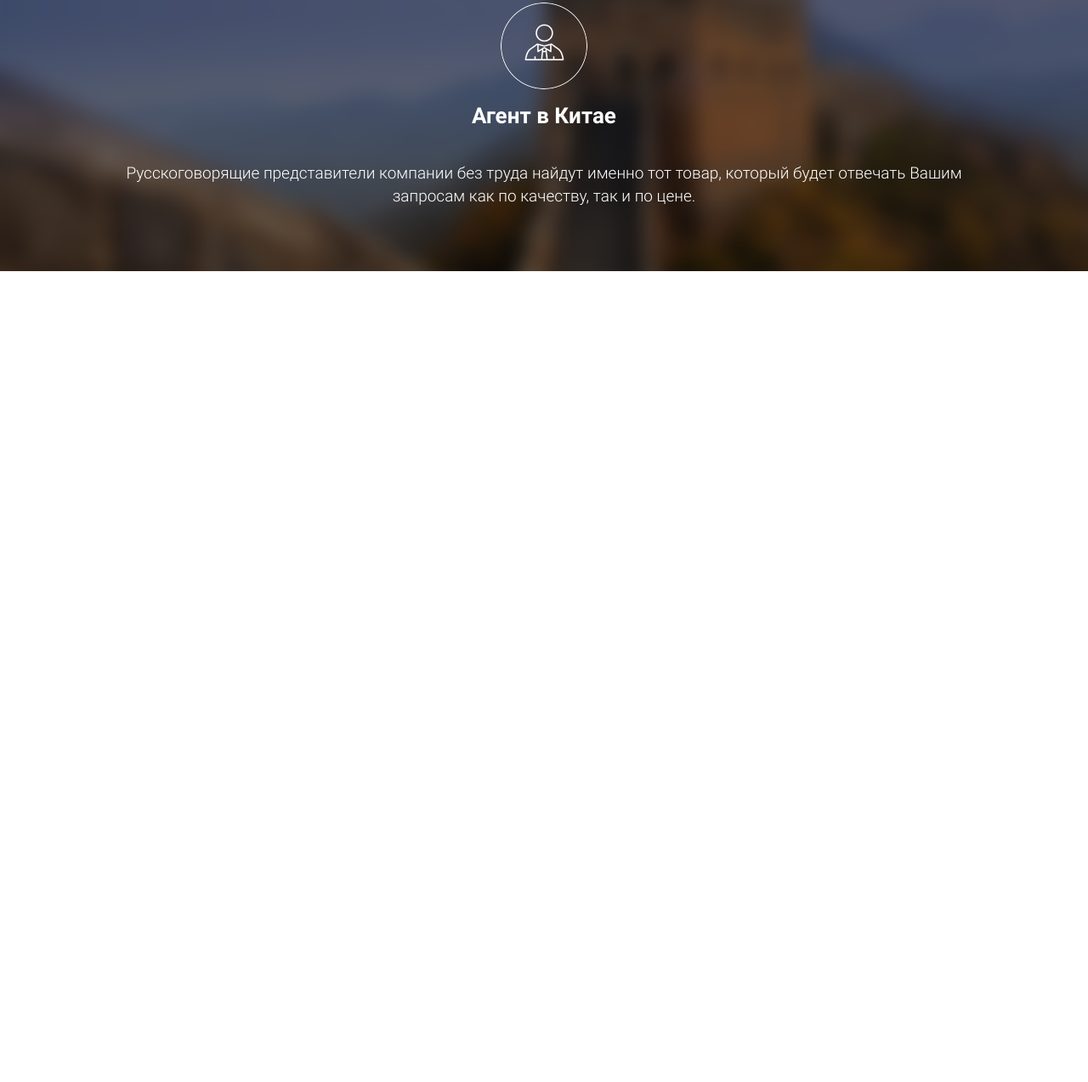
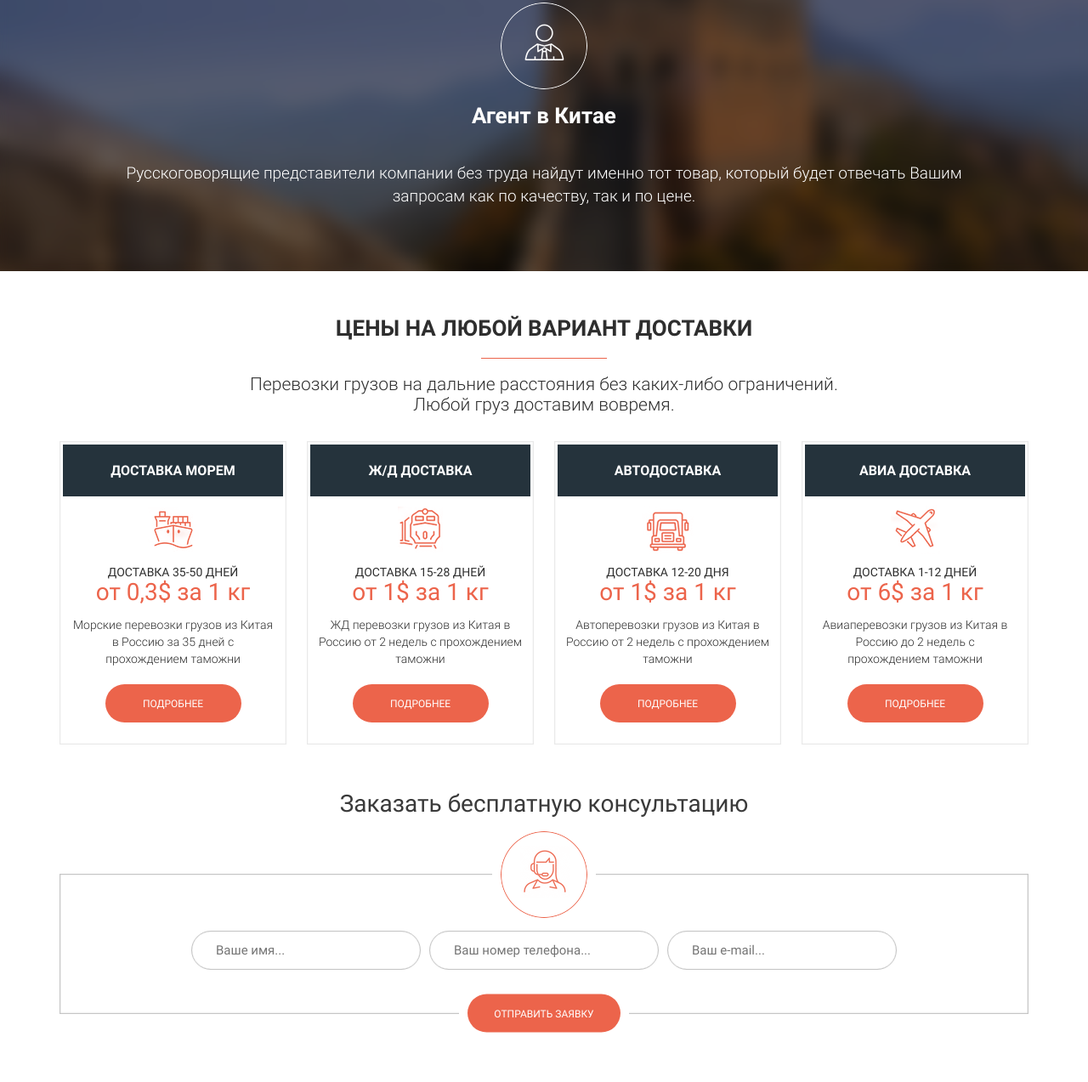
Before and after one commit to N1hron/global-opt, a website: page src/index.html in a window 1280 px wide. Shown: the part 1992-3265 px from the top of the page at 85% size. Before the commit the page ends 2311 px from the top, so only its background shows below. Drawn offline with Linux system fonts and the light colour scheme.

Commit message:
added delivery and consult-form sections

```diff
--- a/gulpfile.js
+++ b/gulpfile.js
@@ -1,10 +1,10 @@
 const {src, dest, watch, parallel} = require('gulp'),
       scss = require('gulp-sass')(require('sass')),
-      concat = require('gulp-concat'),
       rename = require('gulp-rename'),
       browserSync = require('browser-sync').create(),
       autoprefixer = require('gulp-autoprefixer'),
-      sourcemaps = require('gulp-sourcemaps');
+      sourcemaps = require('gulp-sourcemaps'),
+      webpack = require('webpack-stream');
 
 function styles() {
     return src('src/scss/style.scss')
@@ -16,10 +16,40 @@ function styles() {
         .pipe(dest('src/css'))
 }
 
+function js() {
+    return src('src/js/main.js')
+        .pipe(webpack({
+            mode: 'production',
+            output: {
+                filename: 'index.js'
+            },
+            devtool: 'source-map',
+            module: {
+                rules: [
+                  {
+                    test: /\.m?js$/,
+                    exclude: /node_modules/,
+                    use: {
+                      loader: 'babel-loader',
+                      options: {
+                        presets: [
+                          ['@babel/preset-env']
+                        ]
+                      }
+                    }
+                  }
+                ]
+              }
+        }))
+        .pipe(dest('src/'));
+}
+
 function watchFiles() {
     watch(['src/scss/*.scss'], styles);
+    watch(['src/js/**/*.js'], js);
     watch(['src/*.html']).on('change', browserSync.reload);
     watch(['src/scss/*.scss']).on('change', browserSync.reload);
+    watch(['src/js/**/*.js']).on('change', browserSync.reload);
     watch(['src/assets/**.*.*']).on('change', browserSync.reload);
 }
 
@@ -32,7 +62,8 @@ function browsersync() {
 }
 
 exports.styles = styles;
+exports.js = js;
 exports.watchFiles = watchFiles;
 exports.browsersync = browsersync;
 
-exports.default = parallel(styles, browsersync, watchFiles);
+exports.default = parallel(styles, js, browsersync, watchFiles);
--- a/src/index.html
+++ b/src/index.html
@@ -169,6 +169,79 @@
             </div>
             <div class="blur"></div>
         </section>
+        <section class="delivery">
+            <div class="container">
+                <h2 class="line-after">Цены на любой вариант доставки</h2>
+                <p class="delivery__subheader">Перевозки грузов на дальние расстояния без каких-либо ограничений.<br>Любой груз доставим вовремя.</p>
+                <ul class="delivery__items">
+                    <li class="delivery__item">
+                        <h3>Доставка морем</h3>
+                        <div class="delivery__img-container">
+                            <img src="./assets/img/delivery_ship.png" alt="ship">
+                        </div>
+                        <p>Доставка 35-50 дней</p>
+                        <p>
+                            <span>от 0,3$ за 1 кг</span>
+                        </p>
+                        <p class="delivery__descr">Морские перевозки грузов из Китая в Россию за 35 дней с прохождением таможни</p>
+                        <button class="button button_small">Подробнее</button>
+                    </li>
+                    <li class="delivery__item">
+                        <h3>Ж/Д доставка</h3>
+                        <div class="delivery__img-container">
+                            <img src="./assets/img/delivery_train.png" alt="train">
+                        </div>
+                        <p>Доставка 15-28 дней</p>
+                        <p>
+                            <span>от 1$ за 1 кг</span>
+                        </p>
+                        <p class="delivery__descr">ЖД перевозки грузов из Китая в Россию от 2 недель с прохождением таможни</p>
+                        <button class="button button_small">Подробнее</button>
+                    </li>
+                    <li class="delivery__item">
+                        <h3>Автодоставка</h3>
+                        <div class="delivery__img-container">
+                            <img src="./assets/img/delivery_car.png" alt="car">
+                        </div>
+                        <p>Доставка 12-20 дня</p>
+                        <p>
+                            <span>от 1$ за 1 кг</span>
+                        </p>
+                        <p class="delivery__descr">Автоперевозки грузов из Китая в Россию от 2 недель с прохождением таможни</p>
+                        <button class="button button_small">Подробнее</button>
+                    </li>
+                    <li class="delivery__item">
+                        <h3>Авиа доставка</h3>
+                        <div class="delivery__img-container">
+                            <img src="./assets/img/delivery_plane.png" alt="plane">
+                        </div>
+                        <p>Доставка 1-12 дней</p>
+                        <p>
+                            <span>от 6$ за 1 кг</span>
+                        </p>
+                        <p class="delivery__descr">Авиаперевозки грузов из Китая в Россию до 2 недель с прохождением таможни</p>
+                        <button class="button button_small">Подробнее</button>
+                    </li>
+                </ul>
+            </div>
+        </section>
+        <secion class="consult-form">
+            <div class="container">
+                <h2>Заказать бесплатную консультацию</h2>
+                <form>
+                    <img src="./assets/img/consult.png" alt="consultant">
+                    <div class="consult-form__inputs">
+                        <input name="name" type="text" placeholder="Ваше имя..." required>
+                        <input name="phone" type="tel" placeholder="Ваш номер телефона..." required>
+                        <input name="email" type="email" placeholder="Ваш e-mail..." required>
+                    </div>
+                    <div class="btn-bg">
+                        <button class="button button_for-form">Отправить заявку</button>
+                    </div>
+                </form>
+            </div>
+        </secion>
     </main>
+    <script type="module" src="./index.js"></script>
 </body>
 </html>
--- /dev/null
+++ b/src/index.js
@@ -0,0 +1,2 @@
+!function(){"use strict";window.addEventListener("DOMContentLoaded",(function(){console.log("Hello, my name is Slider")}))}();
+//# sourceMappingURL=index.js.map
--- /dev/null
+++ b/src/js/main.js
@@ -0,0 +1,5 @@
+import slider from "./modules/slider";
+
+window.addEventListener('DOMContentLoaded', () => {
+    slider();
+});
--- /dev/null
+++ b/src/js/modules/slider.js
@@ -0,0 +1,3 @@
+export default function slider() {
+    console.log('Hello, my name is Slider');
+}
--- a/src/scss/_buttons.scss
+++ b/src/scss/_buttons.scss
@@ -17,4 +17,20 @@
         line-height: 17px;
         font-weight: 700;
     }
+
+    &_small {
+        width: 160px;
+        height: 45px;
+        font-size: 12px;
+    }
+
+    &_for-form {
+        width: 180px;
+        height: 45px;
+        font-size: 12px;
+    }
+
+    &:hover {
+        background-color: #dc5238;
+    }
 }
--- /dev/null
+++ b/src/scss/_consult-form.scss
@@ -0,0 +1,63 @@
+.consult-form {
+    padding: 58px 0 80px;
+    display: block;
+
+    &__inputs {
+        display: flex;
+        justify-content: center;
+        gap: 10px;
+
+        input {
+            max-width: 270px;
+            width: 100%;
+            height: 46px;
+            padding: 0 28px;
+            color: #2e2e2e;
+            outline: none;
+            border-radius: 23px;
+            box-shadow: 0px 0px 1px 0px rgba(0, 0, 0, 0.2) inset;
+            border: 1px solid #c5c5c5;
+            font-size: 15px;
+            box-sizing: border-box;
+        }
+    }
+
+    img {
+        margin: 0 auto;
+    }
+
+    h2 {
+        font-size: 28px;
+        line-height: 23px;
+        font-weight: 400;
+        color: #3a3a3a;
+        margin: 0;
+        text-align: center;
+    }
+
+    form {
+        margin-top: 71px;
+        box-shadow: 0px 0px 2px 0px rgba(0, 0, 0, 0.2) inset;
+        border: 1px solid #c5c5c5;
+        position: relative;
+        padding: 66px 0 51px;
+
+        img {
+            position: absolute;
+            left: 50%;
+            top: 0;
+            padding: 0 10px;
+            background-color: #fff;
+            transform: translate(-50%, -50%);
+        }
+
+        .btn-bg {
+            position: absolute;
+            left: 50%;
+            transform: translate(-50%, 50%);
+            bottom: 0;
+            padding: 0 10px;
+            background-color: #fff;
+        }
+    }
+}
--- /dev/null
+++ b/src/scss/_delivery.scss
@@ -0,0 +1,90 @@
+.delivery {
+    padding: 53px 0 0;
+
+    &__img-container {
+        height: 78px;
+        display: flex;
+        justify-content: center;
+        align-items: center;
+    }
+
+    h2 {
+        font-size: 26px;
+        font-weight: 700;
+        text-transform: uppercase;
+        color: #2e2e2e;
+        margin: 0;
+        text-align: center;
+    }
+
+    &__subheader {
+        margin: 38px 0 0;
+        font-size: 21px;
+        line-height: 24px;
+        font-weight: 300;
+        color: #2e2e2e;
+        text-align: center;
+    }
+
+    &__items {
+        display: grid;
+        grid-template-columns: repeat(auto-fit, 267px);
+        grid-auto-rows: 357px;
+        list-style: none;
+        justify-content: center;
+        gap: 24px;
+        padding: 0;
+        margin: 31px 0 0;
+    }
+
+    &__item {
+        border: 1px solid #e9e9e9;
+        box-shadow: 0px 0px 1px 0px rgba(0, 0, 0, 0.2) inset;
+        padding: 3px;
+        display: flex;
+        flex-direction: column;
+        align-items: center;
+
+        p {
+            font-size: 14px;
+            line-height: 23px;
+            font-weight: 400;
+            text-transform: uppercase;
+            color: #2e2e2e;
+            margin: 0;
+            text-align: center;
+
+            &.delivery__descr {
+                text-transform: none;
+                line-height: 20px;
+                font-weight: 300;
+                margin: 12px 0 20px;
+                padding: 0 10px;
+            }
+
+            span {
+                font-size: 28px;
+                text-transform: none;
+                color: var(--main-color);
+            }
+        }
+
+        img {
+            width: min-content;
+        }
+
+        h3 {
+            display: flex;
+            justify-content: center;
+            align-items: center;
+            height: 61px;
+            width: 100%;
+            margin: 0;
+            background-color: #25333c;
+            font-size: 16px;
+            line-height: 23px;
+            font-weight: 700;
+            text-transform: uppercase;
+        }
+    }
+}
--- a/src/scss/style.scss
+++ b/src/scss/style.scss
@@ -18,7 +18,25 @@
     position: relative;
 }
 
+.line-after {
+    position: relative;
+
+    &:after {
+        content: '';
+        display: block;
+        width: 148px;
+        height: 1px;
+        background-color: var(--main-color);
+        position: absolute;
+        left: 50%;
+        transform: translateX(-50%);
+        bottom: -20px;
+    }
+}
+
 @import './promo';
 @import './benefits';
 @import './work';
 @import './agent';
+@import './delivery';
+@import './consult-form';
```
Also changed, not shown: package.json (+5 -2 lines), src/assets/img/consult.png (added), src/assets/img/delivery_car.png (added), src/assets/img/delivery_plane.png (added), src/assets/img/delivery_ship.png (added), src/assets/img/delivery_train.png (added), src/css/style.min.css, 2 other files.
